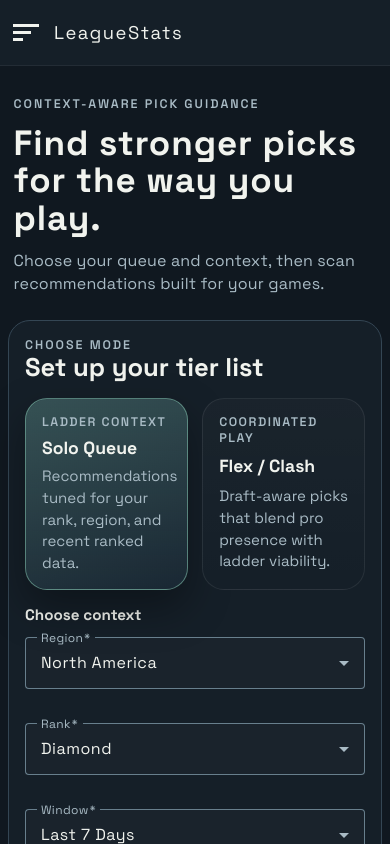
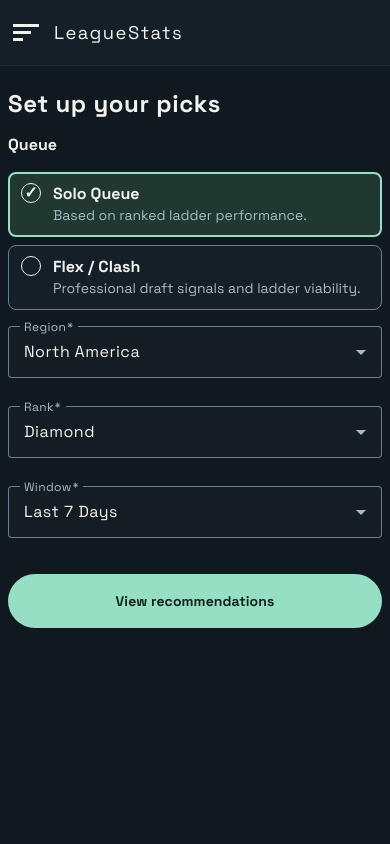
Before and after one commit to diegoaranab/leagueStats, an Angular app in the folder apps/web/: page / in a window 390 px wide. Shown: the top 844 px of the page. Built offline with nearby package versions, Linux system fonts and the light colour scheme.

Commit message:
feat: streamline Home setup and queue discovery

```diff
--- a/apps/web/src/app/components/mode-selector/mode-selector.component.css
+++ b/apps/web/src/app/components/mode-selector/mode-selector.component.css
@@ -105,3 +105,32 @@
     grid-template-columns: 1fr;
   }
 }
+
+/* The setup presentation is deliberately separate from the Results control. */
+.mode-selector--feature { grid-template-columns: 1fr; gap: 0.5rem; }
+.mode-selector--feature .mode-option {
+  display: grid;
+  grid-template-columns: 1.25rem minmax(0, 1fr);
+  gap: 0.15rem 0.75rem;
+  min-height: 0;
+  padding: 0.65rem 0.75rem;
+  border: 1px solid var(--control-border, #687f8d);
+  border-radius: 8px;
+  background: var(--surface-panel);
+  box-shadow: none;
+  transform: none;
+}
+.mode-selector--feature .mode-option::after, .mode-selector--feature .mode-kicker { display: none; }
+.mode-selector--feature .mode-option.is-active { background: #203830; border: 2px solid #96dfc4; padding: calc(0.65rem - 1px) calc(0.75rem - 1px); }
+.mode-selector--feature .selection-mark {
+  grid-row: 1 / 3;
+  width: 1.25rem;
+  height: 1.25rem;
+  border: 1px solid currentColor;
+  border-radius: 50%;
+  text-align: center;
+  line-height: 1.1rem;
+  font-weight: 700;
+}
+.mode-selector--feature .mode-label { font-size: 1rem; }
+.mode-selector--feature .mode-description { font-size: 0.875rem; line-height: 1.35; }
--- a/apps/web/src/app/components/mode-selector/mode-selector.component.html
+++ b/apps/web/src/app/components/mode-selector/mode-selector.component.html
@@ -1,4 +1,4 @@
-<div class="mode-selector" [class.mode-selector--compact]="variant === 'compact'">
+<div class="mode-selector" [class.mode-selector--compact]="variant === 'compact'" [class.mode-selector--feature]="variant === 'feature'" role="group" [attr.aria-label]="variant === 'feature' ? 'Queue' : 'Mode'">
   @for (mode of modes; track mode) {
     <button
       type="button"
@@ -8,11 +8,12 @@
       (click)="modeChange.emit(mode)"
       >
       <span class="mode-kicker">{{ modeDetails[mode].kicker }}</span>
+      @if (variant === 'feature') { <span class="selection-mark" aria-hidden="true">{{ mode === selectedMode ? '✓' : '' }}</span> }
       <span class="mode-label">{{ modeDetails[mode].label }}</span>
       <span class="mode-description">
         {{
         variant === 'feature'
-        ? modeDetails[mode].description
+        ? (mode === 'solo' ? 'Based on ranked ladder performance.' : 'Professional draft signals and ladder viability.')
         : (mode === 'solo' ? 'Ranked performance' : 'Draft + pro presence')
         }}
       </span>
--- a/apps/web/src/app/pages/onboarding/onboarding-page.component.css
+++ b/apps/web/src/app/pages/onboarding/onboarding-page.component.css
@@ -1,112 +1,54 @@
 .onboarding-page {
-  display: grid;
-  grid-template-columns: minmax(0, 0.92fr) minmax(420px, 1.08fr);
-  gap: clamp(1.5rem, 4vw, 4.5rem);
-  align-items: center;
-  min-height: calc(100vh - 132px);
-  padding: 1rem clamp(0rem, 2vw, 2rem) 2rem;
+  max-width: 760px;
+  margin: 0 auto;
+  padding: clamp(1rem, 4vw, 3rem) 0 2rem;
 }
 
-.hero-copy {
+.onboarding-page h1 {
+  font-size: clamp(1.5rem, 3vw, 2rem);
+  line-height: 1.2;
+  overflow-wrap: anywhere;
+  margin-bottom: 1.5rem;
+}
+
+.setup, .setup-form {
   display: grid;
   gap: 1rem;
 }
 
-.hero-copy h1 {
-  max-width: 13ch;
-  font-size: clamp(3rem, 4vw, 3.6rem);
-  line-height: 1.08;
-}
-
-.hero-description {
-  max-width: 62ch;
+.setup h2 {
   font-size: 1rem;
-}
-
-.setup-card {
-  display: grid;
-  align-content: start;
-  gap: 1rem;
-  padding: 1.35rem;
-}
-
-.setup-card__header {
-  display: grid;
-  gap: 0.6rem;
-}
-
-.setup-card__header h2 {
-  font-size: clamp(1.6rem, 2vw, 2rem);
-}
-
-.setup-form {
-  display: grid;
-  gap: 0.8rem;
-}
-
-.setup-form h3 {
-  font-size: 0.95rem;
+  line-height: 1.3;
 }
 
 .selector-grid {
   display: grid;
-  grid-template-columns: repeat(2, minmax(0, 1fr));
-  gap: 0.9rem;
-}
-
-.selector-grid mat-form-field:first-child {
-  grid-column: 1 / -1;
+  grid-template-columns: repeat(auto-fit, minmax(min(100%, 13rem), 1fr));
+  gap: 0.5rem 1rem;
 }
 
 .cta-button {
   min-height: 54px;
+  height: auto;
+  padding: 0.75rem 1.5rem;
+  white-space: normal;
+  line-height: 1.3;
+  justify-self: start;
   font-weight: 700;
-  letter-spacing: 0.03em;
 }
 
-@media (max-width: 1160px) {
-  .onboarding-page {
-    grid-template-columns: 1fr;
-    gap: 1rem;
-    align-items: start;
-    max-width: 780px;
-    margin: 0 auto;
-  }
-
-  .hero-copy h1 {
-    max-width: 15ch;
-  }
+@media (max-width: 600px) {
+  .onboarding-page { padding-top: 0.5rem; }
+  .onboarding-page h1 { margin-bottom: 1rem; }
+  .cta-button { width: 100%; }
 }
 
-@media (max-width: 760px) {
-  .onboarding-page {
-    min-height: auto;
-    padding: 0.35rem 0 1rem;
-  }
-
-  .setup-card {
-    padding: 1rem;
-  }
-
-  .hero-copy {
-    padding: 0.5rem 0.35rem;
-    gap: 0.75rem;
-  }
-
-  .hero-copy h1 {
-    max-width: none;
-    font-size: clamp(2rem, 9vw, 2.35rem);
-  }
-
-  .selector-grid {
-    grid-template-columns: 1fr;
-  }
-
-  .selector-grid mat-form-field:first-child {
-    grid-column: auto;
-  }
-
-  .cta-button {
-    width: 100%;
-  }
+/* Material's default ellipsis hides long context values at enlarged text sizes. */
+:host ::ng-deep .setup-form .mat-mdc-select-value,
+:host ::ng-deep .setup-form .mat-mdc-select-value-text,
+:host ::ng-deep .setup-form .mat-mdc-select-min-line {
+  white-space: normal;
+  overflow: visible;
+  text-overflow: clip;
+  overflow-wrap: anywhere;
 }
--- a/apps/web/src/app/pages/onboarding/onboarding-page.component.html
+++ b/apps/web/src/app/pages/onboarding/onboarding-page.component.html
@@ -1,27 +1,14 @@
 <section class="onboarding-page">
-  <div class="hero-copy">
-    <p class="eyebrow">Context-Aware Pick Guidance</p>
-    <h1>Find stronger picks for the way you play.</h1>
-    <p class="hero-description meta-text">
-      Choose your queue and context, then scan recommendations built for your games.
-    </p>
-  </div>
-
-  <section class="setup-card surface-panel" aria-labelledby="setup-title">
-    <header class="setup-card__header">
-      <div>
-        <p class="eyebrow">Choose mode</p>
-        <h2 id="setup-title">Set up your tier list</h2>
-      </div>
-    </header>
-
+  <h1>Set up your picks</h1>
+  <section class="setup" aria-label="Recommendation setup">
+    <h2 id="queue-label">Queue</h2>
     <app-mode-selector
       [selectedMode]="form.controls.mode.value"
       (modeChange)="form.controls.mode.setValue($event)"
     ></app-mode-selector>
 
     <form [formGroup]="form" (ngSubmit)="submit()" class="setup-form">
-      <h3>Choose context</h3>
+
       <div class="selector-grid">
         <mat-form-field appearance="outline">
           <mat-label>Region</mat-label>
```
Also changed, not shown: 1 other file (tests, documents, lock files or other folders).
